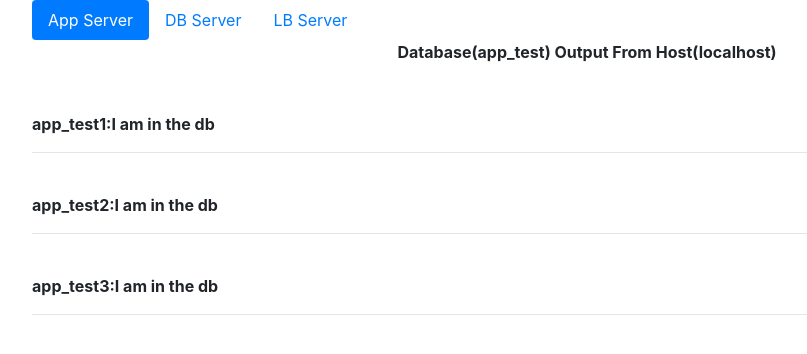
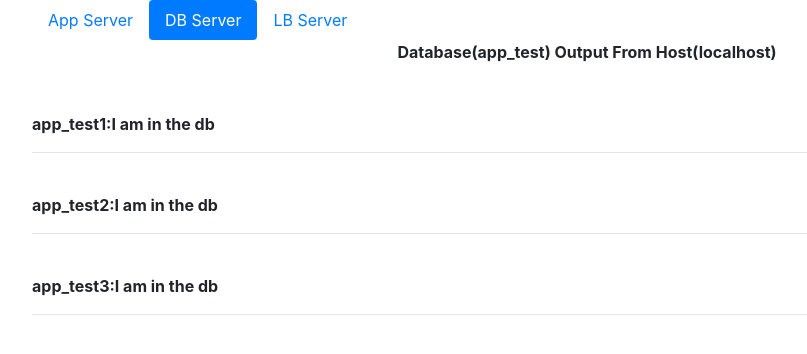
Before and after one commit to Crepu/sample-app-php, a PHP site: page /dbserver in a window 1280 px wide. Shown: the part 35-389 px from the top of the page, without its empty margins (53-860 px from the left). Run offline with PHP 8.4, Linux system fonts and the light colour scheme; data comes from the database, SQL or seed files in the repository.

Commit message:
First app, fixing

```diff
--- a/dbserver/index.php
+++ b/dbserver/index.php
@@ -19,10 +19,10 @@
 <div class="code">
 <ul class="nav nav-pills">
   <li class="nav-item">
-    <a class="nav-link active" href="/">App Server</a>
+    <a class="nav-link" href="/">App Server</a>
   </li>
   <li class="nav-item">
-    <a class="nav-link" href="/dbserver">DB Server</a>
+    <a class="nav-link active" href="/dbserver">DB Server</a>
   </li>
   <li class="nav-item">
     <a class="nav-link" href="/lbserver">LB Server</a>
--- a/style.css
+++ b/style.css
@@ -1,4 +1,4 @@
 
-.blue{
+.nav{
 	background-color: #005EB8;
 }
```
Also changed, not shown: lbserver/index.php (+8 -7 lines).
